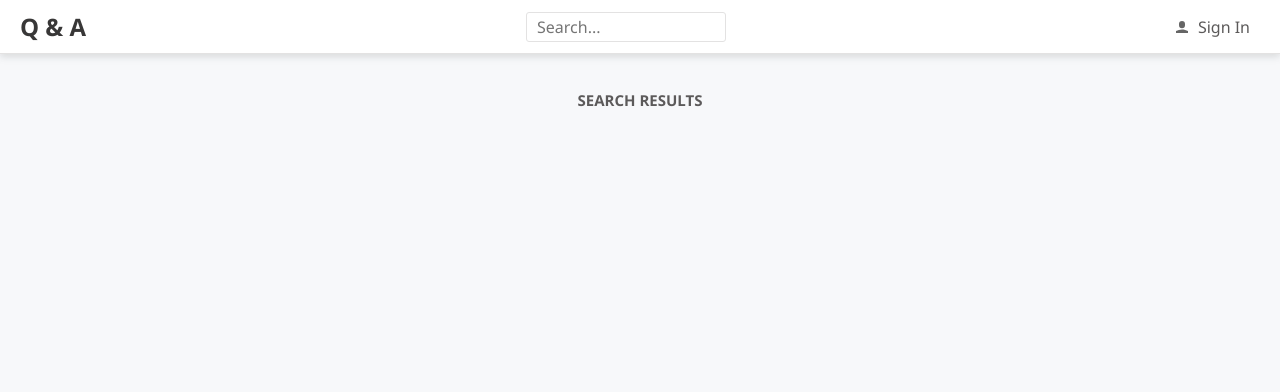
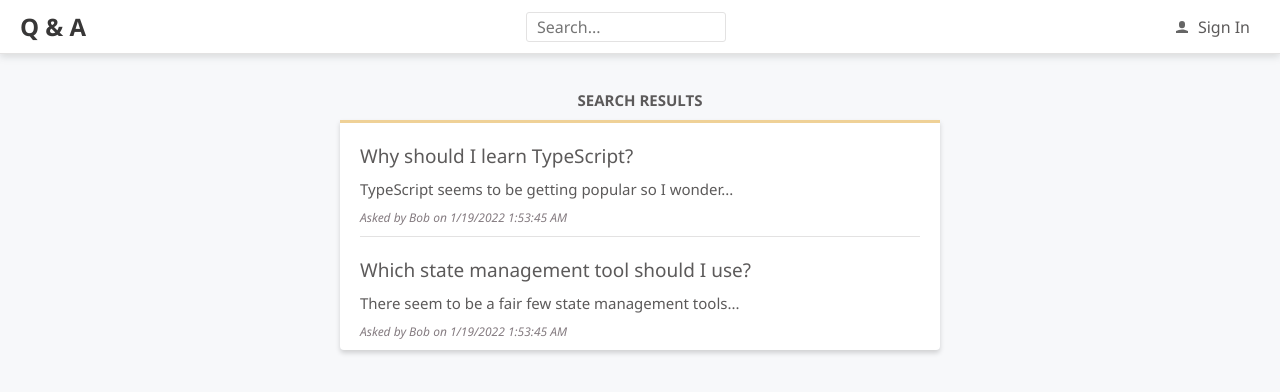
Before and after one commit to AlexEgorchatov/ReactStudy, a React (Create React App) app in the folder frontend/: page /search in a window 1280 px wide. Shown: the top 392 px of the page. Built offline with nearby package versions, Linux system fonts and the light colour scheme.

Commit message:
Added query parameters for search.

```diff
--- a/frontend/src/QuestionsData.ts
+++ b/frontend/src/QuestionsData.ts
@@ -23,6 +23,15 @@
     await wait(500);
     const results = questions.filter((i) => i.questionId === questionId);
     return results.length === 0 ? null : results[0];
+};
+
+export const SearchQuestions = async (criteria: string): Promise<QuestionData[]> => {
+    await wait(500);
+    return questions.filter(
+        (i) =>
+            i.title.toLowerCase().indexOf(criteria.toLowerCase()) >= 0 ||
+            i.content.toLowerCase().indexOf(criteria.toLowerCase()) >= 0,
+    );
 };
 
 const wait = (ms: number): Promise<void> => {
--- a/frontend/src/SearchPage.tsx
+++ b/frontend/src/SearchPage.tsx
@@ -1,4 +1,40 @@
-import react from 'react';
+/** @jsxRuntime classic */
+/** @jsx jsx */
+import { css, jsx } from '@emotion/react';
+import { useState, useEffect } from 'react';
+import { QuestionList } from './QuestionLIst';
 import { Page } from './Page';
+import { SearchQuestions, QuestionData } from './QuestionsData';
+import { useParams } from 'react-router-dom';
 
-export const SearchPage = () => <Page title="Search Results" />;
+export const SearchPage = () => {
+    const [questions, setQuestions] = useState<QuestionData[]>([]);
+
+    const params = useParams();
+    const searchParams = new URLSearchParams(params.search);
+    const search = searchParams.get('criteria') || '';
+    useEffect(() => {
+        const doSearch = async (criteria: string) => {
+            const foundResults = await SearchQuestions(criteria);
+            setQuestions(foundResults);
+        };
+        doSearch(search);
+    }, [search]);
+
+    return (
+        <Page title="Search Results">
+            {search && (
+                <p
+                    css={css`
+                        font-size: 16px;
+                        font-style: italic;
+                        margin-top: 0px;
+                    `}
+                >
+                    for "{search}"
+                </p>
+            )}
+            <QuestionList data={questions} />
+        </Page>
+    );
+};
```
Also changed, not shown: 1 other file (tests, documents, lock files or other folders).
